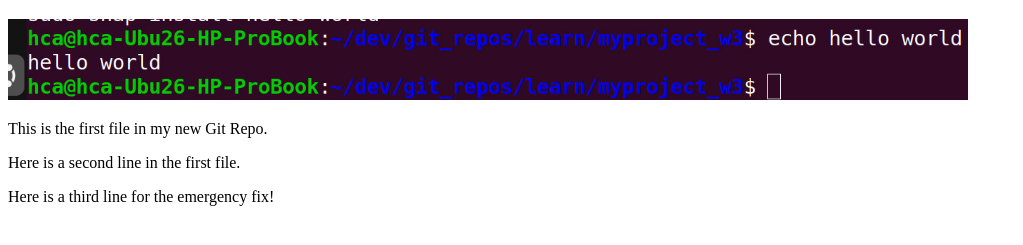
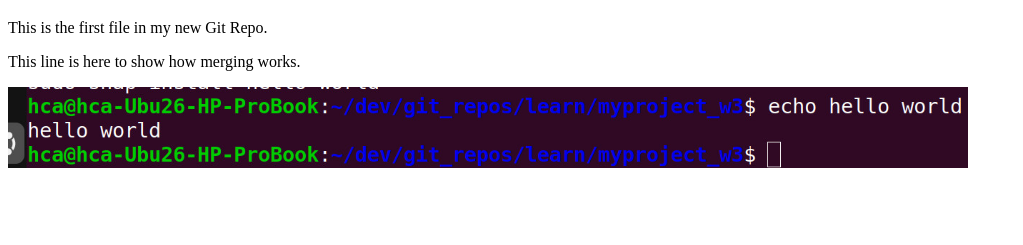
Before and after one commit to heinzca/helloworld_w3, a plain HTML site: page index.html in a window 1280 px wide. Shown: the part 61-306 px from the top of the page, without its empty margins (0-1023 px from the left). Drawn offline with Linux system fonts and the light colour scheme.

Commit message:
Update index.html with meta charset and merged lines
Added meta charset and merged content for clarity.

```diff
--- a/index.html
+++ b/index.html
@@ -1,17 +1,17 @@
 <!DOCTYPE html>
 
-<html>
+<html lang="en">
 <head>
-<title>Hello World!</title>
+  <meta charset="UTF-8">
+  <title>Hello World!</title>
 </head>
 <body>
 
 <h1>Hello world!</h1>
 
+<p>This is the first file in my new Git Repo.</p>
+<p>This line is here to show how merging works.</p>
 <div><img src="hello-world.jpg" alt="Hello World from Terminal" style="width:100%;max-width:960px"></div>
-<p>This is the first file in my new Git Repo.</p>
-<p>Here is a second line in the first file.</p>
-<p>Here is a third line for the emergency fix!</p>
 
 </body>
 </html>
```
